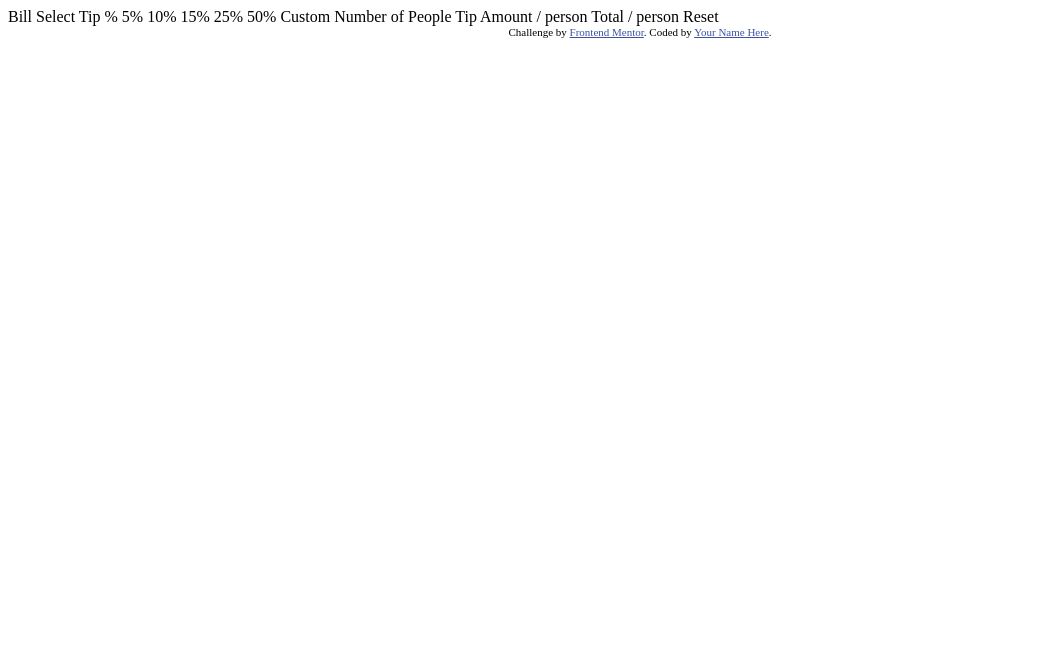
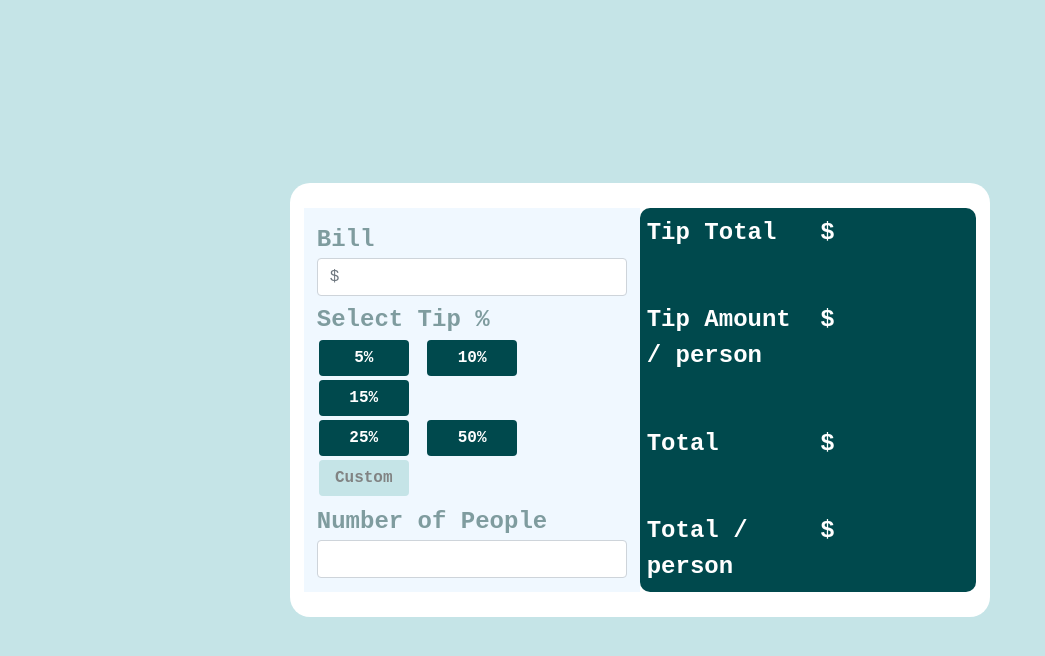
Before and after one commit to jeancs21/tip-calculator, a plain HTML site: page index.html in a window 1280 px wide. Shown: the whole page, without its empty margins (0-1045 px from the left). Drawn offline with nearby package versions, Linux system fonts and the light colour scheme.

Commit message:
Funcionalidad y estilos agregados a la calculadora

```diff
--- a/index.html
+++ b/index.html
@@ -5,40 +5,80 @@
   <meta name="viewport" content="width=device-width, initial-scale=1.0"> <!-- displays site properly based on user's device -->
 
   <link rel="icon" type="image/png" sizes="32x32" href="./images/favicon-32x32.png">
-
+  <link href="https://cdn.jsdelivr.net/npm/bootstrap@5.1.3/dist/css/bootstrap.min.css" rel="stylesheet" integrity="sha384-1BmE4kWBq78iYhFldvKuhfTAU6auU8tT94WrHftjDbrCEXSU1oBoqyl2QvZ6jIW3" crossorigin="anonymous">
+  <link rel="stylesheet" href="styles.css" >
   <title>Frontend Mentor | Tip calculator app</title>
 
   <!-- Feel free to remove these styles or customise in your own stylesheet 👍 -->
   <style>
     .attribution { font-size: 11px; text-align: center; }
     .attribution a { color: hsl(228, 45%, 44%); }
+    @import url('https://fonts.googleapis.com/css2?family=Space+Mono&display=swap');
   </style>
 </head>
 <body>
-
-  Bill
-
-  Select Tip %
-  5%
-  10%
-  15%
-  25%
-  50%
-  Custom
-
-  Number of People
-
-  Tip Amount
-  / person
-
-  Total
-  / person
-
-  Reset
-
-  <div class="attribution">
+  <!--Todo el cuadro-->
+  <div id="supremo">
+    <div id="bigOne">
+      <div class="row">
+        <!--Contenedor que encierra los campos de entrada-->
+        <div id="contenedor-campos" class="col-sm">
+          <form>
+            <div class="form-group">
+              <label for="billInput">Bill</label>
+              <input type="text" class="form-control" id="billInput" placeholder="$"> <!--Poner calculate en onchange-->
+            </div>
+            <div class="form-group">
+              <label>Select Tip %</label>
+              <div class="row">
+                <div class="col-sm">
+                  <button id="btn5" class="btn btn-primary btn-tip" data-tip="5" type="button" onclick="handleClick(event)">5%</button>
+                  <button id="btn10" class="btn btn-primary btn-tip" data-tip="10" type="button" onclick="handleClick(event)">10%</button>
+                  <button id="btn15" class="btn btn-primary btn-tip" data-tip="15" type="button" onclick="handleClick(event)">15%</button>
+                </div>
+              </div>
+              <div class="row">
+                <div class="col-sm">
+                  <button id="btn25" class="btn btn-primary btn-tip" data-tip="25" type="button" onclick="handleClick(event)">25%</button>
+                  <button id="btn50" class="btn btn-primary btn-tip"  data-tip="50" type="button" onclick="handleClick(event)">50%</button>
+                  <button id="btnCustom" class="btn btn-primary btn-tip" type="button" onclick="handleClick(event, true)">Custom</button>
+                  <input id="customTipInput" type="text" class="btn btn-primary btn-tip" placeholder="Tip $" onkeyup="handleValueChange(event)">
+                </div>
+              </div>
+            </div>
+            <div class="form-group">
+              <label for="numberPeopleInput">Number of People</label>
+              <input type="text" class="form-control" id="numberPeopleInput"><!--Poner calculate en onchange-->
+            </div>
+          </form>
+        </div>
+        <!--Contenedor de total-->
+        <div id="contenedor-total" class="col-sm">
+          <div class="row">
+            <div class="col-sm">Tip Total</div>
+            <div class="col-sm loLabels">$<span id="lblTipTotal"></span></div>
+          </div>
+          <div class="row">
+            <div class="col-sm">Tip Amount / person</div>
+            <div class="col-sm loLabels">$<span id="lblAmountPerPerson"></span></div>
+          </div>
+          <div class="row">
+            <div class="col-sm">Total</div>
+            <div class="col-sm loLabels">$<span id="lblBillTotal"></span></div>
+          </div>
+          <div class="row">
+            <div class="col-sm">Total / person</div>
+            <div class="col-sm loLabels">$<span id="lblBillTotalPerPerson"></span></div>
+          </div>
+          <!-- <input id="btnReset" class="btn btn-primary" type="button" value="Calculate" onclick="calculate()"> -->
+        </div>
+      </div>
+    </div>
+  </div>
+<script src="scripts.js"></script>
+  <!-- <div class="attribution">
     Challenge by <a href="https://www.frontendmentor.io?ref=challenge" target="_blank">Frontend Mentor</a>.
     Coded by <a href="#">Your Name Here</a>.
-  </div>
+  </div> -->
 </body>
 </html>
--- /dev/null
+++ b/scripts.js
@@ -0,0 +1,74 @@
+function calculate() {
+    const percentageNumber = document.querySelector('.isActive').getAttribute('data-tip');
+    const porc = parseInt(percentageNumber) / 100;
+    const billTxt = parseFloat(document.getElementById('billInput').value);
+    const numberPerson = parseInt(document.getElementById("numberPeopleInput").value);
+    const tipAmountTotal = billTxt * porc;
+    const tipPerPerson = tipAmountTotal / numberPerson;
+    const total = (tipAmountTotal + billTxt) / numberPerson;
+    const totalWithTip = billTxt + tipAmountTotal;
+    document.getElementById('lblTipTotal').textContent = tipAmountTotal;
+    document.getElementById('lblAmountPerPerson').textContent = tipPerPerson;
+    document.getElementById('lblBillTotal').textContent = totalWithTip;
+    document.getElementById('lblBillTotalPerPerson').textContent = total;
+}
+
+function handleClick(e, isCustom = false){
+    toggleCustomTip(false);
+    // First remove isActive from elements
+    const elements = document.querySelectorAll('.isActive');
+    for (const elem of elements){
+        elem.classList.remove('isActive');
+    }
+    // Add it to this one
+    // If is custom === true then ...
+    if (isCustom) {
+        // Add isActive to the input
+        toggleCustomTip(true);
+        return; // Return
+    }
+    e.target.classList.add('isActive')
+    const x = document.getElementById("billInput");
+    const y = document.getElementById("numberPeopleInput");
+    //Recordatorio
+    //Para validar, si deshabilito los botones no podre volver a ejecutar esta funcion incluso para que vuelva a funcionar.
+    calculate();
+};
+
+function handleValueChange(e){
+    e.target.setAttribute('data-tip', e.target.value);
+}
+
+function toggleCustomTip(isShown = true){
+    const inputElement = document.getElementById("customTipInput");
+    const btnCustomElement = document.getElementById("btnCustom");
+     if(isShown){
+        inputElement.style.display = "inline-block";
+        inputElement.classList.add('isActive');
+        btnCustomElement.style.display = "none";
+     } else {
+        inputElement.style.display = "none";
+        btnCustomElement.style.display = "inline-block";
+     }
+
+}
+function customTip() {
+
+}
+// function changeToActive() {
+//     // console.log(e);
+//     // e.preventDefault();
+//     // document.querySelectorAll('button').onclick = function() {
+//     //     this.classList.add('isActive');
+//     // }
+//     const botones = document.querySelectorAll("button");
+//     for (let i = 0; i < botones.length; i++) {
+//         botones[i].classList.add("isActive");
+//     }
+//     botones.getAttribute("data-tip");
+//     alert(botones);
+// }
+
+// document.querySelectorAll('button').onclick = function() {
+//     this.classList.add('isActive');
+// }
--- /dev/null
+++ b/styles.css
@@ -0,0 +1,93 @@
+body {
+    font-family: 'Space Mono', monospace;
+    background-color:hsl(185, 41%, 84%);
+    font-size: 24px;
+    font-weight: 700;
+    color: hsl(184, 14%, 56%);
+}
+/*Contenedor invisible que permite centrar el contenedor bigOne*/
+#supremo {
+    height: 100%;
+    min-height: 100vh;
+    display: flex;
+    justify-content: center;
+    align-items: center;
+}
+/*Contenedor que encierra todos los elementos de la calculadora*/
+#bigOne {
+    background-color: white;
+    padding: 2%;
+    width: 100%;
+    max-width: 700px;
+    border-radius: 20px;
+}
+
+/*Contenedor que encierra los controles de la calculadora*/
+#contenedor-campos {
+    padding: 1%;
+    background-color: aliceblue;
+}
+
+#contenedor-campos .form-group {
+    margin: 2%;
+}
+
+/*Botones de la seccion de Select Tip %*/
+.btn-tip {
+    color: white;
+    background-color: hsl(183, 100%, 15%);
+    width: 90px;
+    border: none;
+    font-weight: 700;
+    margin: 2px;
+}
+
+.btn-tip:hover {
+    background-color: hsl(185, 41%, 84%);
+    color:hsl(183, 100%, 15%);
+    border-style: solid;
+    border-width: 1px 1px 1px 1px;
+    border-color: hsl(183, 100%, 15%);
+}
+
+#btnCustom {
+    background-color: hsl(185, 41%, 84%);
+    color: hsl(180, 1%, 51%);
+}
+
+#customTipInput {
+    display: none;
+    background-color: hsl(185, 41%, 84%);
+    color:hsl(183, 100%, 15%);
+}
+
+/*Contenedor de la seccion de total*/
+#contenedor-total {
+    background-color: hsl(183, 100%, 15%);
+    padding: 1%;
+    border-radius: 10px;
+    display: flex;
+    flex-direction: column;
+    justify-content: space-between;
+}
+
+#contenedor-total div {
+    color: white;
+}
+
+#btnReset {
+    width: 300px;
+    background-color: hsl(165, 67%, 47%);
+    border: none;
+    font-weight: 700;
+    color: hsl(183, 100%, 15%);
+    align-self: center;
+}
+
+#btnReset:hover {
+    background-color: hsl(185, 41%, 84%);
+}
+
+.isActive {
+    background-color: blue;
+}
```
